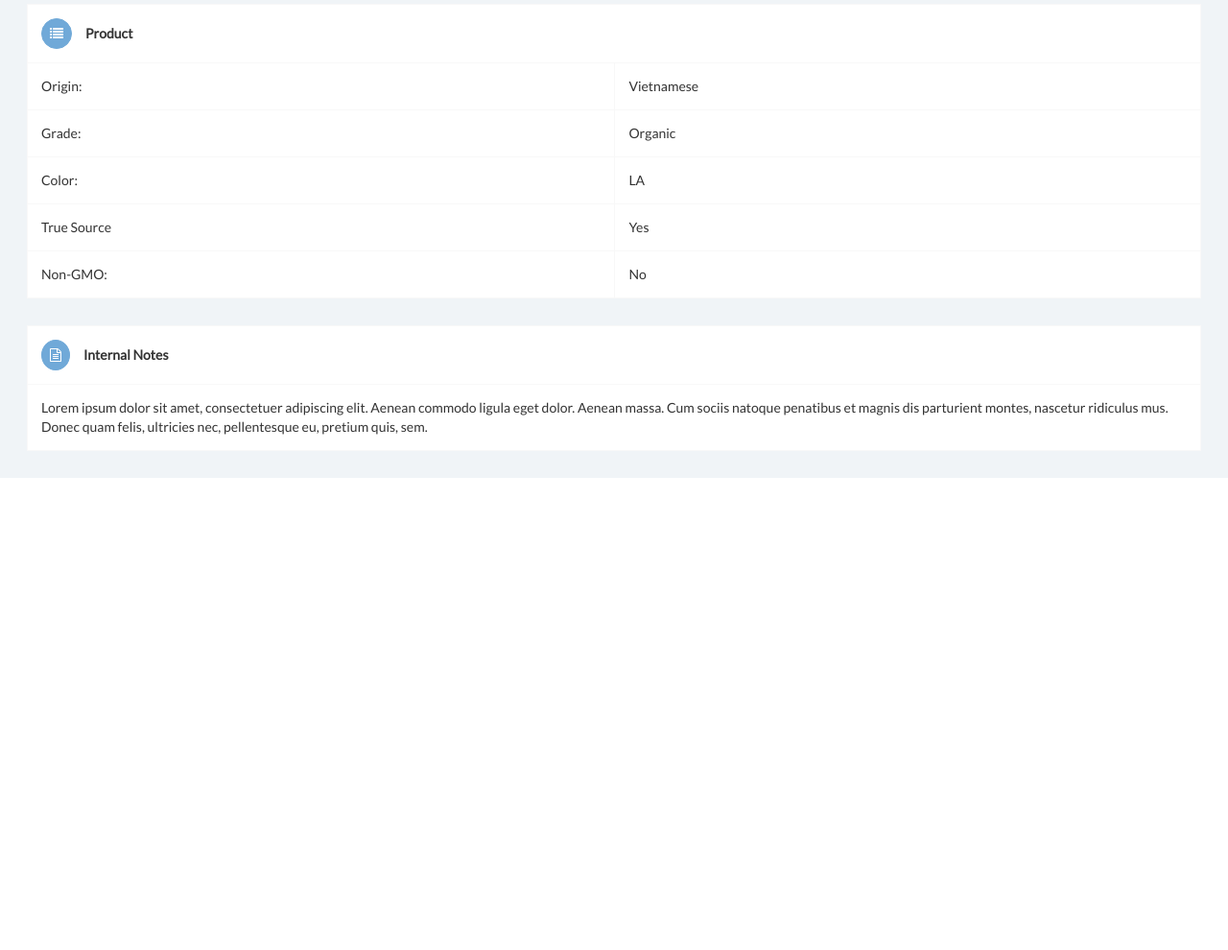
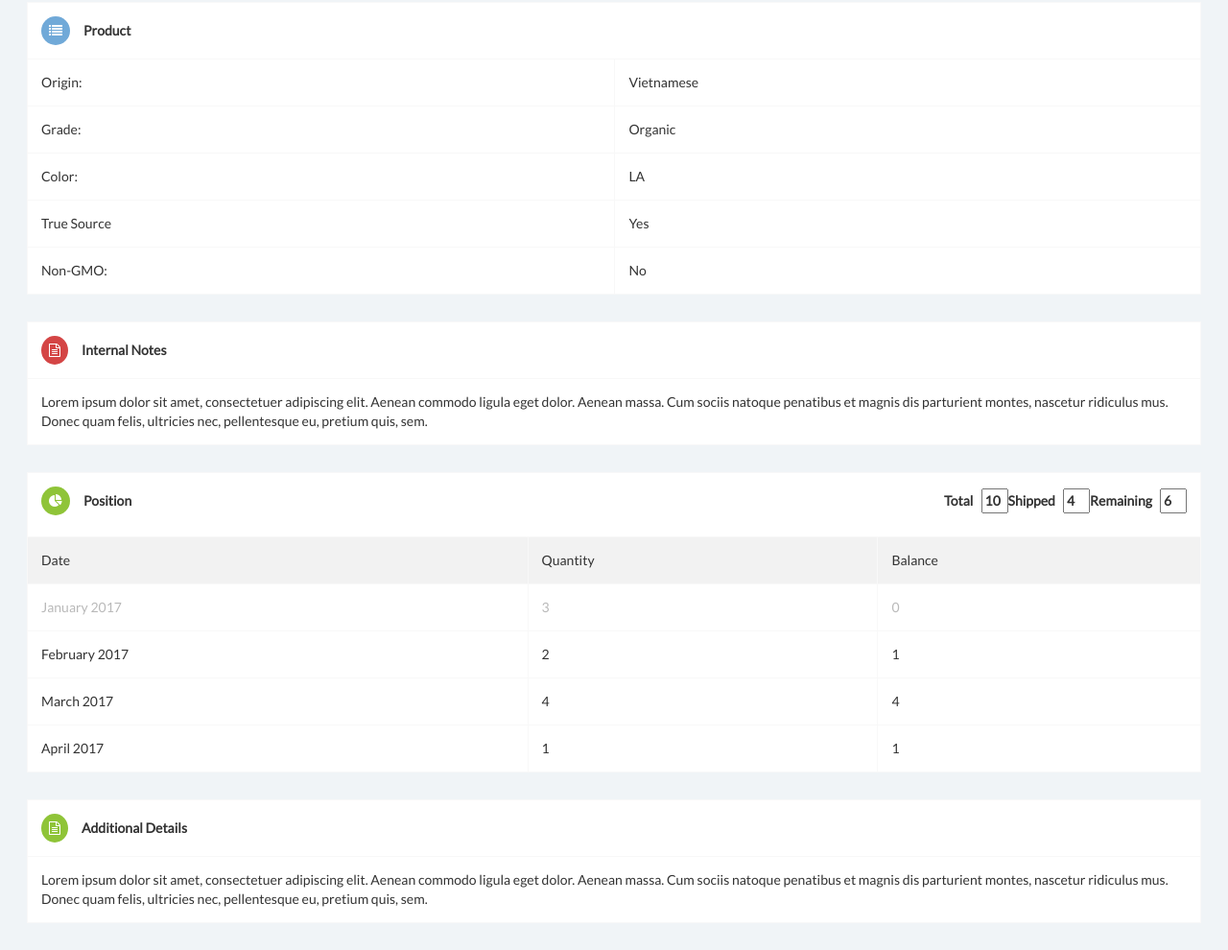
Before and after one commit to vanessamuller/codigo_vision_challenge, a plain HTML site: page index.html in a window 1280 px wide. Shown: the part 563-1553 px from the top of the page at 96% size. Before the commit the page ends 1061 px from the top, so only its background shows below. Drawn offline with nearby package versions, Linux system fonts and the light colour scheme.

Commit message:
added additional details table

```diff
--- a/index.html
+++ b/index.html
@@ -161,7 +161,63 @@
         <div class="inner-tables">
           <table class="int-notes">
             <tr>
-              <th><i class="fa fa-file-text-o list-icon" aria-hidden="true"></i>Internal Notes</th>
+              <th><i class="fa fa-file-text-o list-icon" id="orange" aria-hidden="true"></i>Internal Notes</th>
+            </tr>
+            <tr>
+              <td>Lorem ipsum dolor sit amet, consectetuer adipiscing elit. Aenean commodo ligula eget dolor. Aenean massa. Cum sociis natoque penatibus et magnis dis parturient montes, nascetur ridiculus mus. Donec quam felis, ultricies nec, pellentesque eu, pretium quis, sem. </td>
+            </tr>
+          </table>
+        </div>
+
+        <div class="inner-tables">
+          <table class="position">
+            <tr>
+              <th colspan="3">
+                <div class="position-header">
+                <div><i class="fa fa-pie-chart list-icon" id="green" aria-hidden="true"></i>Position</div>
+                <div class="right-items">
+                  <p>Total &nbsp;
+                  <input type="text" name="" value="10" class="input-position"></p>
+                  <p>Shipped &nbsp;
+                  <input type="text" name="" value="4" class="input-position"></p>
+                  <p>Remaining &nbsp;
+                  <input type="text" name="" value="6" class="input-position"></p>
+                </div>
+              </div>
+              </th>
+            </tr>
+            <tr id="grey-back">
+              <td>Date</th>
+              <td>Quantity</th>
+              <td>Balance</th>
+            </tr>
+            <tr id="grey-font">
+              <td>January 2017</th>
+              <td>3</th>
+              <td>0</th>
+            </tr>
+            <tr>
+              <td>February 2017</th>
+              <td>2</th>
+              <td>1</th>
+            </tr>
+            <tr>
+              <td>March 2017</th>
+              <td>4</th>
+              <td>4</th>
+            </tr>
+            <tr>
+              <td>April 2017</th>
+              <td>1</th>
+              <td>1</th>
+            </tr>
+          </table>
+        </div>
+
+        <div class="inner-tables">
+          <table class="add-det">
+            <tr>
+              <th><i class="fa fa-file-text-o list-icon" id="green" aria-hidden="true"></i>Additional Details</th>
             </tr>
             <tr>
               <td>Lorem ipsum dolor sit amet, consectetuer adipiscing elit. Aenean commodo ligula eget dolor. Aenean massa. Cum sociis natoque penatibus et magnis dis parturient montes, nascetur ridiculus mus. Donec quam felis, ultricies nec, pellentesque eu, pretium quis, sem. </td>
--- a/stylesheet.css
+++ b/stylesheet.css
@@ -188,7 +188,7 @@ button.btn.btn-success{
 .list-icon{
   /*font-size: 54px;*/
   border-radius: 50%;
-  border: 1px solid #70A9D8;
+  /*border: 1px solid #70A9D8;*/
   padding: 8px;
   background-color: #70A9D8;
   color:white;
@@ -202,8 +202,6 @@ tr{
 th,td{padding:1em;
 border: 1px solid #F8F8F8;}
 
-/*td{
-  width: 50%;}*/
 
 .tables-1{
   display:flex;
@@ -222,3 +220,34 @@ table{
   padding:1em;
   width:100%;
 }
+
+.position-header{
+  display:flex;
+  align-items: baseline;
+  justify-content: space-between;
+}
+
+.input-position{
+  width:2em;
+}
+
+.right-items{
+  display:flex;
+}
+
+#grey-back{
+  background-color: #F2F2F2;
+}
+
+#grey-font{
+  color:#B9B9B9;
+}
+
+#orange{
+  background-color: #D44545;
+  /*border: 1px solid #D44545;*/
+}
+
+#green{
+  background-color: #8FC438;
+}
```
